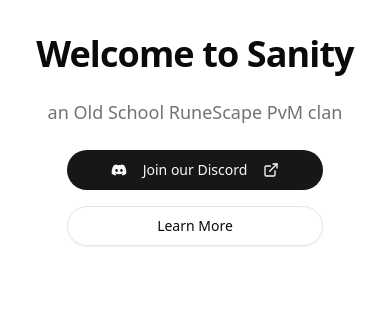
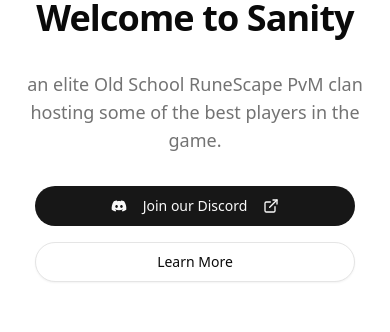
Before and after one commit to nednella/sanity, a React (Vite) app in the folder apps/web/: page / in a window 390 px wide. Shown: the part 282-614 px from the top of the page. Built offline with nearby package versions, Linux system fonts and the light colour scheme; no server answers.

Commit message:
Polish landing hero

```diff
--- a/apps/web/src/components/landing/index/hero.tsx
+++ b/apps/web/src/components/landing/index/hero.tsx
@@ -17,13 +17,15 @@ export function Hero() {
                 transition={{ duration: 1, delay: 0.1 }}
             >
                 <div className="text-center">
-                    <H1 className="mb-6">Welcome to Sanity</H1>
-                    <Lead className="mb-6 text-lg">an Old School RuneScape PvM clan</Lead>
-                    <div className="flex flex-col items-center justify-center gap-4 sm:flex-row">
+                    <H1 className="mb-8">Welcome to Sanity</H1>
+                    <Lead className="mb-8 px-4 text-lg">
+                        an elite Old School RuneScape PvM clan hosting some of the best players in the game.
+                    </Lead>
+                    <div className="flex flex-col justify-center gap-4 px-4 sm:flex-row sm:items-center">
                         <Button
                             asChild
                             size="lg"
-                            className="group w-64 rounded-full px-8! sm:w-fit"
+                            className="group mx-auto w-full max-w-80 rounded-full px-8! transition-all sm:mx-0 sm:w-fit"
                         >
                             <a
                                 href="https://discord.gg/sanity"
@@ -39,7 +41,7 @@ export function Hero() {
                             asChild
                             size="lg"
                             variant="outline"
-                            className="w-64 rounded-full px-8 sm:w-fit"
+                            className="mx-auto w-full max-w-80 rounded-full px-8 sm:mx-0 sm:w-fit"
                         >
                             <Link to="/about">Learn More</Link>
                         </Button>
```
